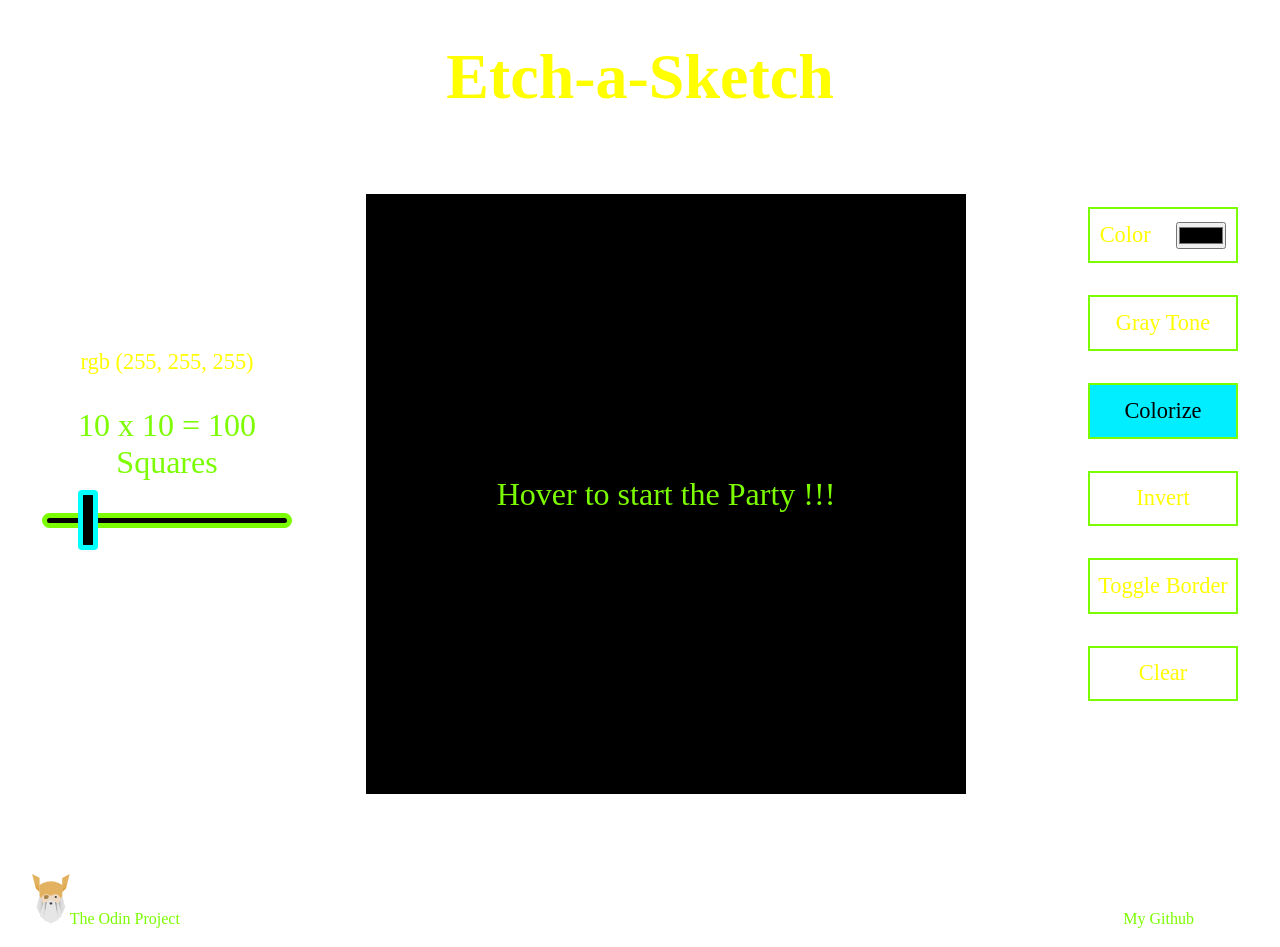
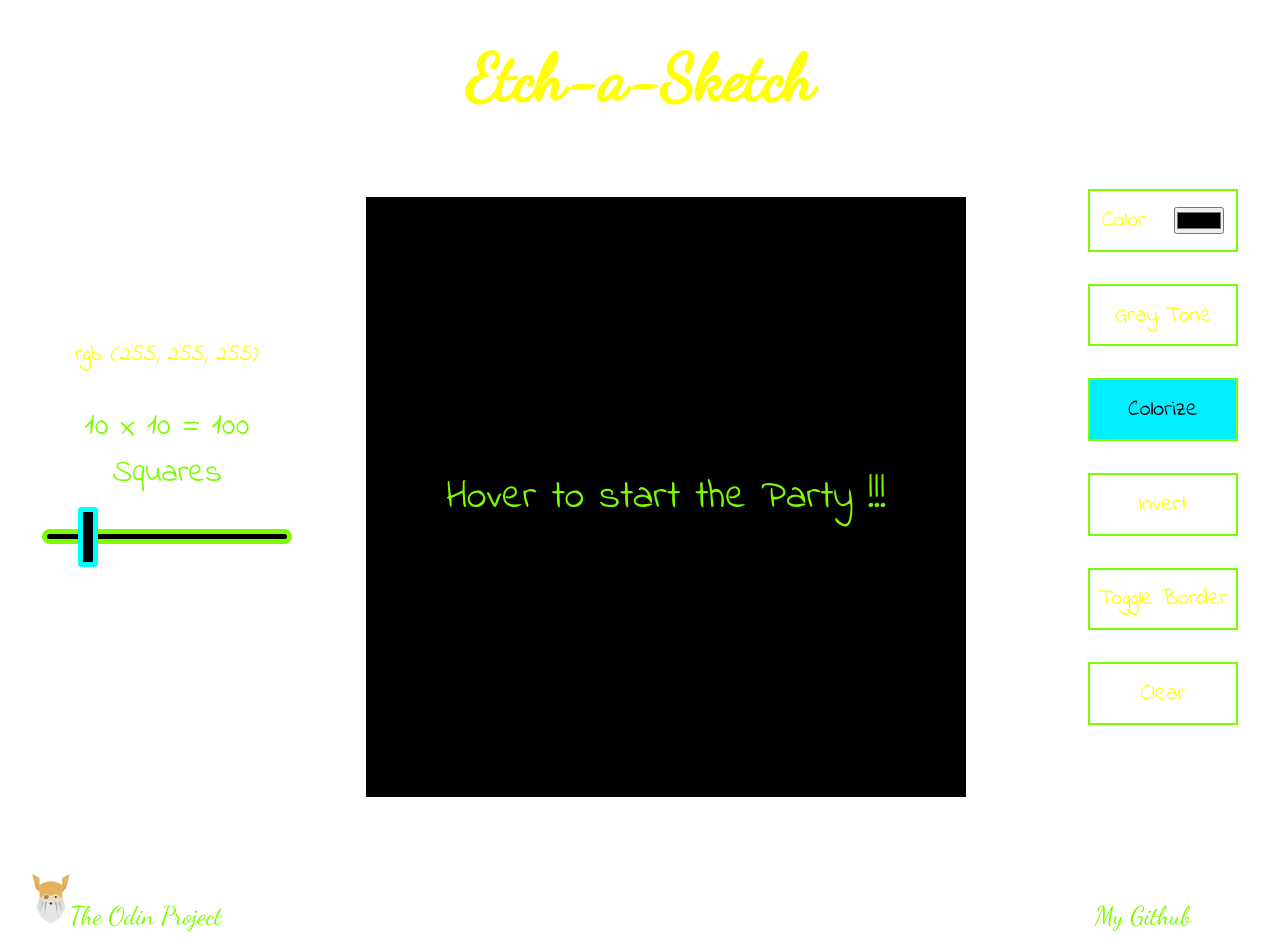
Before and after one commit to BLooDBRothER/TOP-Etch-a-Sketch, a plain HTML site: page index.html in a window 1280 px wide. Drawn offline with Linux system fonts and the light colour scheme.

Commit message:
change font and incon

```diff
--- a/index.html
+++ b/index.html
@@ -4,6 +4,13 @@
     <meta charset="UTF-8" />
     <meta http-equiv="X-UA-Compatible" content="IE=edge" />
     <meta name="viewport" content="width=device-width, initial-scale=1.0" />
+    <link rel="shortcut icon" href="./Assets/icon.png" type="image/x-icon">
+    <link rel="preconnect" href="https://fonts.googleapis.com" />
+    <link rel="preconnect" href="https://fonts.gstatic.com" crossorigin />
+    <link
+      href="https://fonts.googleapis.com/css2?family=Dancing+Script&family=Indie+Flower&display=swap"
+      rel="stylesheet"
+    />
     <link rel="stylesheet" href="./style.css" />
     <title>Etch-a-Sketch</title>
   </head>
--- a/style.css
+++ b/style.css
@@ -6,11 +6,13 @@
   box-sizing: border-box;
 }
 
-:root{
+:root {
   --repeat: 10;
   --curr-color: white;
   --prv1-color: transparent;
   --prv2-color: transparent;
+  --dancing-script: "Dancing Script", cursive;
+  --indie-flower: 'Indie Flower', cursive;
 }
 
 html,
@@ -25,18 +27,12 @@ body {
   display: flex;
   flex-direction: column;
   color: yellow;
-
-  /* overscroll-behavior: none;
-  -webkit-touch-callout: none;
-  -webkit-user-select: none;
-  -khtml-user-select: none;
-  -moz-user-select: none;
-  -ms-user-select: none;
-  user-select: none; */
+  font-family: var(--indie-flower);
+  overflow-x: hidden;
 }
 
-body::before{
-  content: '';
+body::before {
+  content: "";
   width: clamp(20px, 8vw, 50px);
   height: clamp(20px, 8vw, 50px);
   top: 0;
@@ -45,8 +41,8 @@ body::before{
   background-color: var(--prev2-color);
   position: absolute;
 }
-body::after{
-  content: '';
+body::after {
+  content: "";
   width: clamp(20px, 8vw, 50px);
   height: clamp(20px, 8vw, 50px);
   top: 0;
@@ -59,10 +55,12 @@ body::after{
 header {
   padding-top: 2.5rem;
   font-size: clamp(1rem, 4vw, 2rem);
+  font-family: var(--dancing-script);
 }
 
 h1 {
   text-align: center;
+  font-family: inherit;
 }
 
 main {
@@ -74,7 +72,7 @@ main {
   z-index: 0;
 }
 
-.slider{
+.slider {
   display: flex;
   flex-direction: column;
   justify-content: center;
@@ -82,8 +80,8 @@ main {
   margin-right: 2rem;
 }
 
-.slider__detail{
-  font-size: clamp(.8rem, 5vw, 2rem);
+.slider__detail {
+  font-size: clamp(0.8rem, 5vw, 2rem);
   width: 250px;
   color: lawngreen;
   text-align: center;
@@ -99,7 +97,6 @@ main {
   border-radius: 8px;
   margin: 2rem 0;
 }
-
 
 /* for chrome/safari */
 .slider__input::-webkit-slider-thumb {
@@ -137,105 +134,105 @@ main {
   grid-template-columns: repeat(var(--repeat), 1fr);
   grid-template-rows: repeat(var(--repeat), 1fr);
   box-shadow: 0px 0px 10px 10px var(--curr-color);
-  transition: box-shadow .5s ease;
+  transition: box-shadow 0.5s ease;
   position: relative;
 }
 
-.hover::after{
+.hover::after {
   content: "Hover to start the Party !!!";
   position: absolute;
   top: 50%;
   left: 50%;
   transform: translate(-50%, -50%);
-  font-size: clamp(1rem, 5vw, 2rem);
+  font-size: clamp(1rem, 5vw, 2.5rem);
   white-space: nowrap;
   z-index: -1;
   color: lawngreen;
 }
 
-.hover__border > *{
-  border: .5px solid white;
+.hover__border > * {
+  border: 0.5px solid white;
 }
 
-.hover__small{
+.hover__small {
   width: 100%;
   height: 100%;
   background-color: transparent;
   cursor: pointer;
 }
 
-
-.option__info{
+.option__info {
   font-size: 1.4rem;
   margin-bottom: clamp(1rem, 5vw, 2rem);
   width: 200px;
   text-align: center;
 }
 
-.option__each{
+.option__each {
   display: flex;
   align-items: center;
   justify-content: space-evenly;
-  font-size: clamp(0.8rem , 3vw, 1.4rem);
+  font-size: clamp(0.8rem, 3vw, 1.4rem);
   border: 2px solid lawngreen;
   color: yellow;
-  padding: .8rem 0;
+  padding: 0.8rem 0;
   width: clamp(150px, 10vw, 200px);
   margin: 2rem 0;
   cursor: pointer;
 }
 
-.option__each:hover{
+.option__each:hover {
   background-color: white;
   color: black;
 }
 
-.option__each input{
+.option__each input {
   margin-left: 1rem;
 }
 
-footer{
+footer {
   height: 150px;
   display: flex;
   justify-content: space-between;
-  padding: 0 clamp(0.2rem,5vw, 2rem);
+  padding: 0 clamp(0.2rem, 5vw, 2rem);
   align-items: flex-end;
-  font-size: clmap(.8rem, 3vw, 1.4rem);
+  font-size: clamp(0.8rem, 5vw, 1.6rem);
   padding-bottom: 1rem;
+  font-family: var(--dancing-script);
 }
 
-.odin{
+.odin {
   display: flex;
   align-items: flex-end;
 }
 
-.odin img{
+.odin img {
   height: clamp(20px, 8vw, 50px);
 }
 
-.github{
+.github {
   display: flex;
 }
 
-.github svg{
+.github svg {
   color: var(--curr-color);
   width: clamp(20px, 8vw, 50px);
 }
 
-a{
+a {
   text-decoration: none;
   color: lawngreen;
 }
 
-a:hover{
+a:hover {
   color: yellow;
 }
 
-a:hover svg{
+a:hover svg {
   color: yellow;
 }
 
-.active{
+.active {
   background-color: rgb(0, 238, 255);
   color: black;
 }
@@ -244,38 +241,37 @@ a:hover svg{
   display: none;
 }
 
-@media (max-width: 1200px){
-  main{
+@media (max-width: 1200px) {
+  main {
     flex-direction: column;
     justify-content: center;
     align-items: center;
   }
 
-  header{
+  header {
     padding: 1rem;
   }
 
-  .slider{
+  .slider {
     margin: 0;
   }
 
-
-  .hover{
+  .hover {
     margin: 1rem auto;
   }
 
-  .option{
+  .option {
     display: flex;
     justify-content: space-evenly;
     align-items: center;
     flex-wrap: wrap;
   }
 
-  .option > *{
+  .option > * {
     margin: 2rem 1rem 0 1rem;
   }
 
-  footer{
+  footer {
     height: 100px;
   }
 }
```
Also changed, not shown: Assets/icon.png (added).
